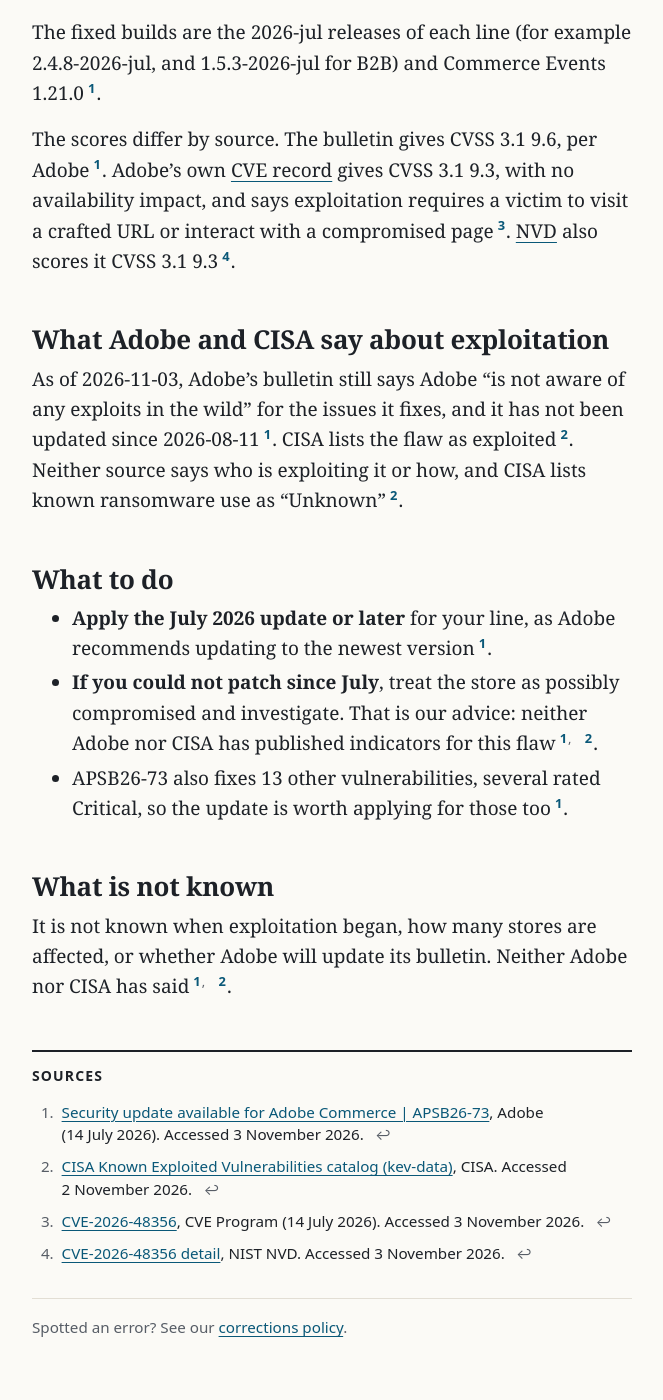
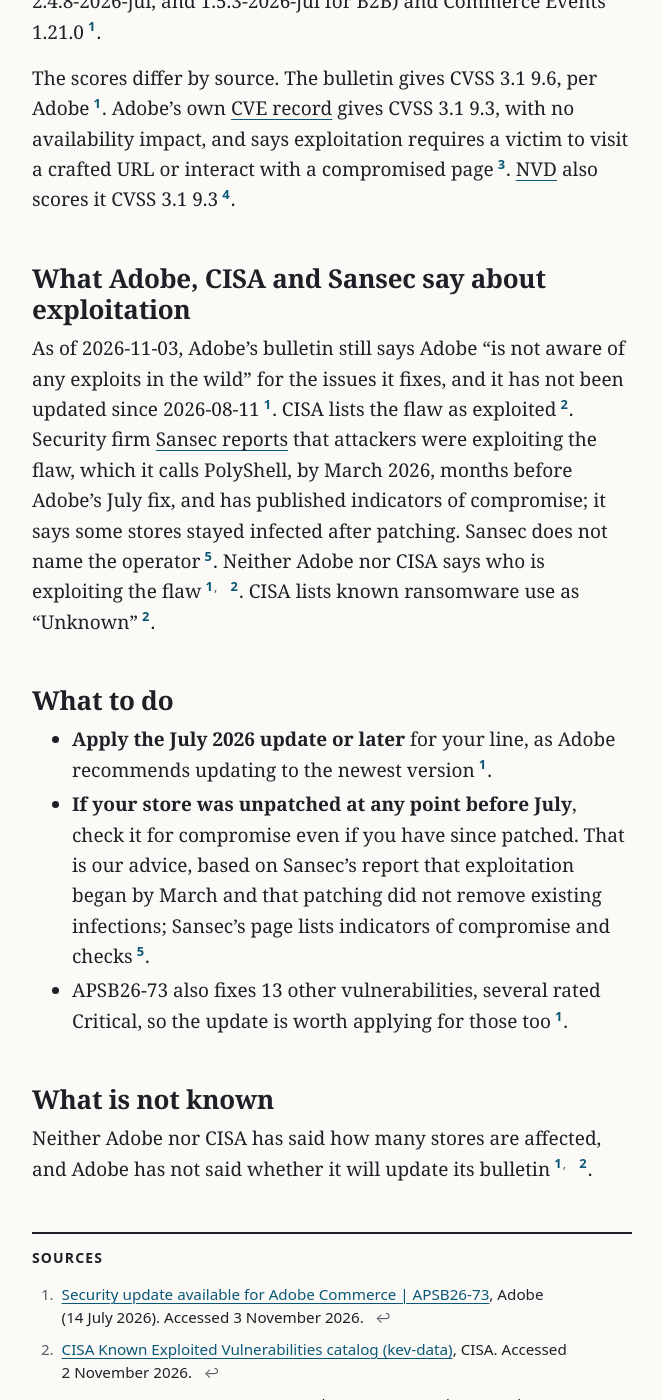
Before and after one commit to northwind-press/northwind-press.github.io, a Jekyll site: the page built from _posts/2026-11-03-adobe-commerce-magento-kev.md, in a window 1280 px wide and 1400 px high, scrolled down 1310 px. Shown: the whole window, without its empty margins (308-971 px from the left). Built offline with Jekyll 4.4.1, drawn with Linux system fonts in a browser that asks for light colours; some of the changed text lies outside the part shown.

Commit message:
Adobe/Magento: fold in Sansec research (exploited by March 2026, IoCs, reinfection after patching); headline/description, what-to-do, what-is-not-known (T-141, editor 08:09)
Co-Authored-By: Claude Opus 5.5 <noreply@anthropic.com>

```diff
--- a/_posts/2026-11-03-adobe-commerce-magento-kev.md
+++ b/_posts/2026-11-03-adobe-commerce-magento-kev.md
@@ -1,7 +1,7 @@
 ---
-title: "CISA lists July-patched Adobe Commerce and Magento upload flaw as exploited"
+title: "Adobe Commerce and Magento flaw exploited since March, per Sansec; CISA now lists it"
 author: "Northwind Security Desk"
-description: "Stores that skipped Adobe's July 2026 update for CVE-2026-48356 should apply it now and check for compromise, because CISA says the flaw is being exploited."
+description: "Sansec says CVE-2026-48356 was exploited from March, before Adobe's July fix, so apply the update and check for compromise if your store was ever unpatched."
 categories: [security]
 kind: news
 date: 2026-11-03 08:09
@@ -24,10 +24,15 @@ sources:
     url: https://nvd.nist.gov/vuln/detail/CVE-2026-48356
     publisher: "NIST NVD"
     accessed: "2026-11-03"
+  - title: "deepveindrilling.com: Magento CMS block loader"
+    url: https://sansec.io/research/magento-cms-block-loader-deepveindrilling
+    publisher: "Sansec"
+    date: "2026-10-24"
+    accessed: "2026-11-03"
 corrections: []
 ---
 
-The US Cybersecurity and Infrastructure Security Agency (CISA) added CVE-2026-48356, an unrestricted file upload flaw in Adobe Commerce and Magento Open Source, to its [Known Exploited Vulnerabilities catalog](https://github.com/cisagov/kev-data) on 2026-10-27, with a remediation due date of 2026-11-10. CISA's entry says the flaw could result in arbitrary code execution{% include cite.html n=2 %}. Adobe fixed it in July, so the stores at risk are those that have not applied that update.
+The US Cybersecurity and Infrastructure Security Agency (CISA) added CVE-2026-48356, an unrestricted file upload flaw in Adobe Commerce and Magento Open Source, to its [Known Exploited Vulnerabilities catalog](https://github.com/cisagov/kev-data) on 2026-10-27, with a remediation due date of 2026-11-10. CISA's entry says the flaw could result in arbitrary code execution{% include cite.html n=2 %}.
 
 ## What is affected
 
@@ -42,16 +47,16 @@ The fixed builds are the 2026-jul releases of each line (for example 2.4.8-2026-
 
 The scores differ by source. The bulletin gives CVSS 3.1 9.6, per Adobe{% include cite.html n=1 %}. Adobe's own [CVE record](https://www.cve.org/CVERecord?id=CVE-2026-48356) gives CVSS 3.1 9.3, with no availability impact, and says exploitation requires a victim to visit a crafted URL or interact with a compromised page{% include cite.html n=3 %}. [NVD](https://nvd.nist.gov/vuln/detail/CVE-2026-48356) also scores it CVSS 3.1 9.3{% include cite.html n=4 %}.
 
-## What Adobe and CISA say about exploitation
+## What Adobe, CISA and Sansec say about exploitation
 
-As of 2026-11-03, Adobe's bulletin still says Adobe "is not aware of any exploits in the wild" for the issues it fixes, and it has not been updated since 2026-08-11{% include cite.html n=1 %}. CISA lists the flaw as exploited{% include cite.html n=2 %}. Neither source says who is exploiting it or how, and CISA lists known ransomware use as "Unknown"{% include cite.html n=2 %}.
+As of 2026-11-03, Adobe's bulletin still says Adobe "is not aware of any exploits in the wild" for the issues it fixes, and it has not been updated since 2026-08-11{% include cite.html n=1 %}. CISA lists the flaw as exploited{% include cite.html n=2 %}. Security firm [Sansec reports](https://sansec.io/research/magento-cms-block-loader-deepveindrilling) that attackers were exploiting the flaw, which it calls PolyShell, by March 2026, months before Adobe's July fix, and has published indicators of compromise; it says some stores stayed infected after patching. Sansec does not name the operator{% include cite.html n=5 %}. Neither Adobe nor CISA says who is exploiting the flaw{% include cite.html n=1 %}{% include cite.html n=2 %}. CISA lists known ransomware use as "Unknown"{% include cite.html n=2 %}.
 
 ## What to do
 
 - **Apply the July 2026 update or later** for your line, as Adobe recommends updating to the newest version{% include cite.html n=1 %}.
-- **If you could not patch since July**, treat the store as possibly compromised and investigate. That is our advice: neither Adobe nor CISA has published indicators for this flaw{% include cite.html n=1 %}{% include cite.html n=2 %}.
+- **If your store was unpatched at any point before July**, check it for compromise even if you have since patched. That is our advice, based on Sansec's report that exploitation began by March and that patching did not remove existing infections; Sansec's page lists indicators of compromise and checks{% include cite.html n=5 %}.
 - APSB26-73 also fixes 13 other vulnerabilities, several rated Critical, so the update is worth applying for those too{% include cite.html n=1 %}.
 
 ## What is not known
 
-It is not known when exploitation began, how many stores are affected, or whether Adobe will update its bulletin. Neither Adobe nor CISA has said{% include cite.html n=1 %}{% include cite.html n=2 %}.
+Neither Adobe nor CISA has said how many stores are affected, and Adobe has not said whether it will update its bulletin{% include cite.html n=1 %}{% include cite.html n=2 %}.
```
